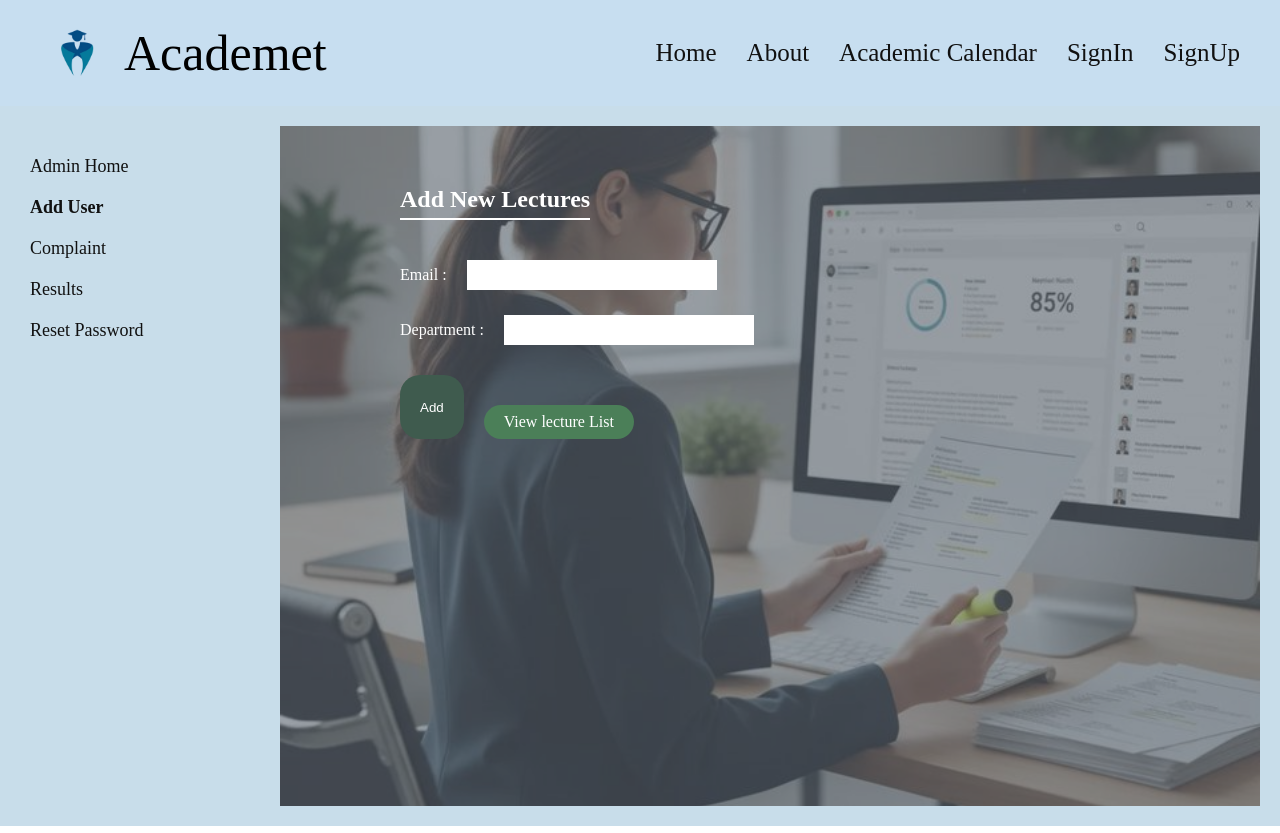
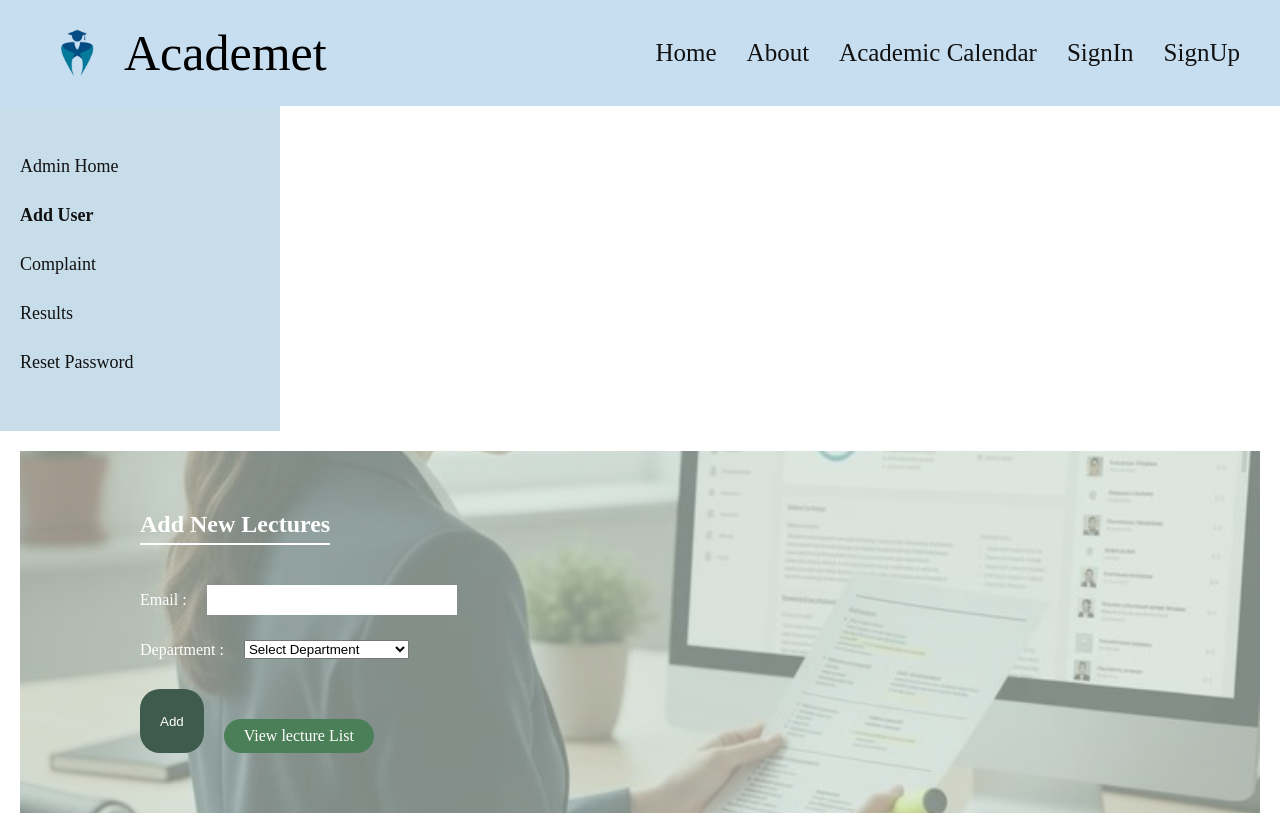
Before and after one commit to KKPremarathna/student-result-summarization-system, a React (Create React App) app in the folder client/: page /addlecture in a window 1280 px wide. Built offline with nearby package versions, Linux system fonts and the light colour scheme.

Commit message:
add lecture by admin

```diff
--- a/client/src/pages/AddLecture.jsx
+++ b/client/src/pages/AddLecture.jsx
@@ -1,18 +1,22 @@
-import React from "react";
+import React, { useState } from "react";
 import "../styles/AddLecture.css";
 import Navbar from "../components/InnerNavbar";
 import { Link } from "react-router-dom";
 import bgImage from "../assets/images/admin.jpg";
 
 function AddLecture() {
+
+  const [department, setDepartment] = useState("");
+
   return (
-    <div className="lecture-page">
+    <div className="addlecture-page">
+
       <Navbar />
 
-      <div className="lecture-container">
+      <div className="addlecture-container">
 
         {/* Sidebar */}
-        <aside className="lecture-sidebar">
+        <aside className="adduser-sidebar">
                   <ul className="sidebar-menu">
                       <li>
                       <Link to="/adminhome"> Admin Home</Link>
@@ -20,20 +24,27 @@ function AddLecture() {
                     <li className="active">
                       <Link to="/adduser">Add User</Link>
                     </li>
-            <li>Complaint</li>
-            <li>Results</li>
-            <li>Reset Password</li>
+                    <li>
+                      <Link to="/admincomplaint">Complaint</Link>
+                    </li>
+                    <li>
+                      <Link to="/adminresults">Results</Link>
+                    </li>
+                    <li>
+                      <Link to="/adminresetpassword">Reset Password</Link>
+                    </li>
                   </ul>
                 </aside>
-
-        {/* Main section */}
-        <div
+        {/* Main Section */}
+        <main
           className="lecture-main"
           style={{ backgroundImage: `url(${bgImage})` }}
         >
-          <div className="lecture-overlay"></div>
+
+          <div className="overlay"></div>
 
           <div className="lecture-content">
+
             <h2>Add New Lectures</h2>
 
             <div className="form-row">
@@ -43,19 +54,36 @@ function AddLecture() {
 
             <div className="form-row">
               <label>Department :</label>
-              <input type="text" />
+
+              <select
+                value={department}
+                onChange={(e) => setDepartment(e.target.value)}
+              >
+                <option value="">Select Department</option>
+                <option>Computer Engineering</option>
+                <option>Electrical Engineering</option>
+                <option>Civil Engineering</option>
+                <option>Mechanical Engineering</option>
+              </select>
+
             </div>
 
             <div className="button-row">
+
               <button className="add-btn">Add</button>
 
               <Link to="/lecturelist" className="view-btn">
                 View lecture List
               </Link>
+
             </div>
+
           </div>
+
+        </main>
+
       </div>
-      </div>
+
     </div>
   );
 }
```
Lines whose indentation alone changed are shown as unchanged.
